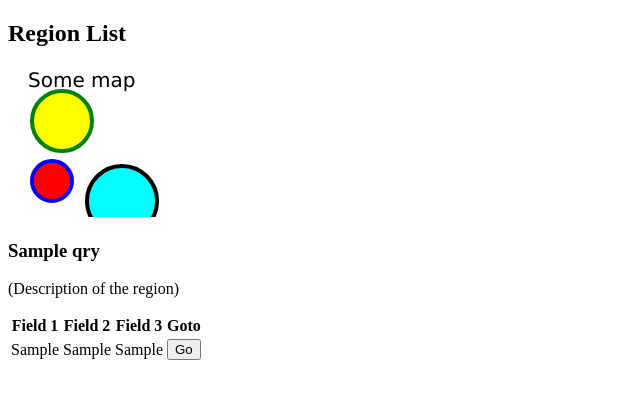
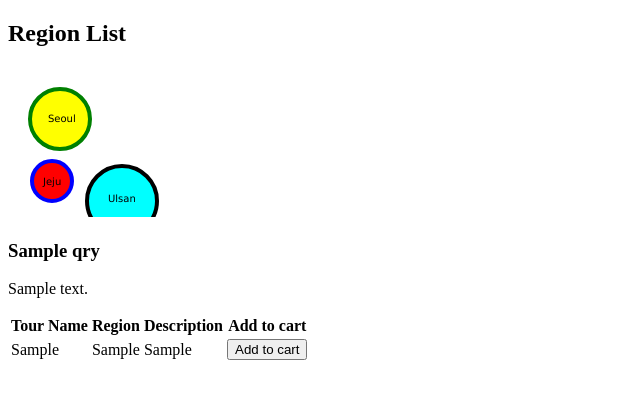
Before and after one commit to IllIlIlIllllII/Unist_db_team7, a Django app: template BBGG/templates/Regionlist/page.html in a window 1280 px wide. Shown: the top 399 px of the page, without its empty margins (0-640 px from the left). Run offline with Django 3.2, Linux system fonts and the light colour scheme; the template is opened without the code that fills it: most values are stand-ins (such as "Sample title", 1, 10 or a date in 2020).

Commit message:
make slightly pretty

```diff
--- a/BBGG/Cart/views.py
+++ b/BBGG/Cart/views.py
@@ -7,7 +7,7 @@ import cx_Oracle
 # Create your views here.
 
 def index(request):
-
+    # please edit this
     connection = cx_Oracle.connect(
         user="system",
         password="dmstjd12",
@@ -15,12 +15,12 @@ def index(request):
     )
 
     cursor = connection.cursor()
-    cursor.execute("select * from cart where UserID = 1000")
+    cursor.execute("select * from cart where UserID = 1")
 
     rows = cursor.fetchall()
 
     # aggregation
-    cursor.execute("select count(*) from cart where UserID = 1000")
+    cursor.execute("select count(*) from cart where UserID = 1")
     nitems = cursor.fetchall()[0]
 
     cursor.execute("select sum(productprice * amount) from cart where UserID = 1000")
--- a/BBGG/templates/Regionlist/page.html
+++ b/BBGG/templates/Regionlist/page.html
@@ -3,27 +3,32 @@
     <head></head>
     <body>
         <h2>Region List</h2>
-        <svg>
-            <circle cx="54" cy="54" r="30" stroke="green" stroke-width="4" fill="yellow" onclick="location.href='#'" cursor="pointer"></circle>
-            <circle cx="44" cy="114" r="20" stroke="blue" stroke-width="4" fill="red" onclick="location.href='#'" cursor="pointer"></circle>
-            <circle cx="114" cy="134" r="35" stroke="black" stroke-width="4" fill="cyan" onclick="location.href='#'" cursor="pointer"></circle>
-            <text fill="black" font-size="20" x="20" y="20" font-family="Verdana">Some map</text>
+        <svg style="width:100%;">
+            <circle cx="52" cy="52" r="30" stroke="green" stroke-width="4" fill="yellow" onclick="location.href='?qry=Seoul'" cursor="pointer"></circle>
+            <text fill="black" font-size="10" x="40" y="55" font-family="Verdana">Seoul</text>
+
+            <circle cx="44" cy="114" r="20" stroke="blue" stroke-width="4" fill="red" onclick="location.href='?qry=Jeju'" cursor="pointer"></circle>
+            <text fill="black" font-size="10" x="35" y="118" font-family="Verdana">Jeju</text>
+
+            <circle cx="114" cy="134" r="35" stroke="black" stroke-width="4" fill="cyan" onclick="location.href='?qry=Ulsan'" cursor="pointer"></circle>
+            <text fill="black" font-size="10" x="100" y="135" font-family="Verdana">Ulsan</text>
+
         </svg>
         <h3>{{ qry }}</h3>
-        <p>(Description of the region)</p>
+        <p>{{ desc }}</p>
         <table>
             <tr>
-                <th>Field 1</th>
-                <th>Field 2</th>
-                <th>Field 3</th>
-                <th>Goto</th>
+                <th>Tour Name</th>
+                <th>Region</th>
+                <th>Description</th>
+                <th>Add to cart</th>
             </tr>
-            {% for i in rows %}
+            {% for i in items %}
             <tr>
-                <td>{{i.0}}</td>
                 <td>{{i.1}}</td>
                 <td>{{i.2}}</td>
-                <td><button type="button" onclick="location.href='some-prefix{{i.0}}'">Go</button></td>
+                <td>{{i.4}}</td>
+                <td><button type="button" onclick="location.href='#'">Add to cart</button></td>
             </tr>
             {% endfor %}
         </table>
```
Also changed, not shown: BBGG/Regionlist/views.py (+17 -16 lines), BBGG/templates/Cart/page.html (+8 -8 lines).
